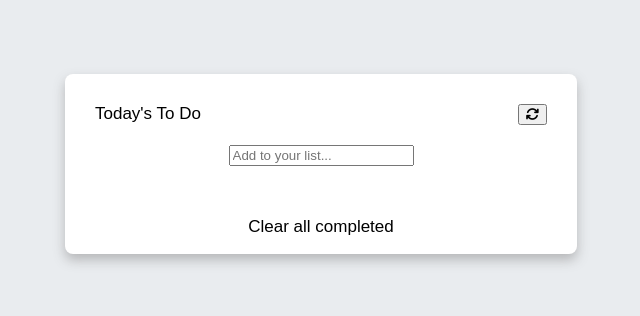
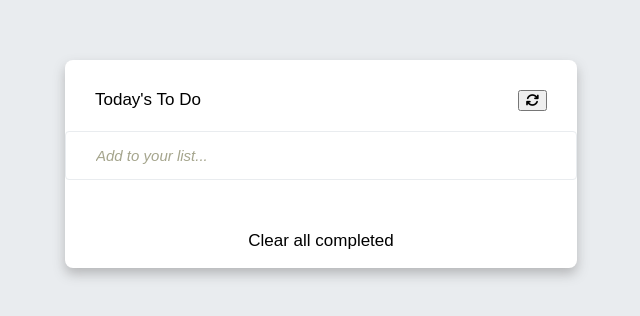
Before and after one commit to shahira-sadat/To-Do-list, a website built with webpack: page src/index.html in a window 1280 px wide. Shown: the part 236-552 px from the top of the page, without its empty margins (319-959 px from the left). Built offline with nearby package versions, Linux system fonts and the light colour scheme.

Commit message:
Add style to input tag and its  place holder

```diff
--- a/src/style.css
+++ b/src/style.css
@@ -29,3 +29,19 @@ main {
     box-sizing: border-box;
     margin: 0;
 }
+
+#new-item {
+    width: 100%;
+    font-size: 15px;
+    padding: 15px 30px;
+    border-radius: 4px;
+    border: 1px solid #e9ecef;
+    box-sizing: border-box;
+    outline: none;
+    color: #8b8c89;
+}
+
+#new-item::placeholder {
+    color: #a5a58d;
+    font-style: italic;
+}
```
